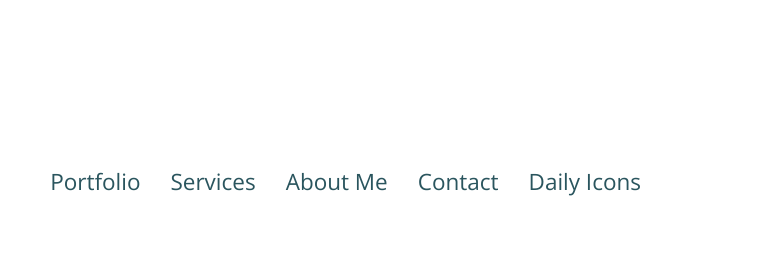
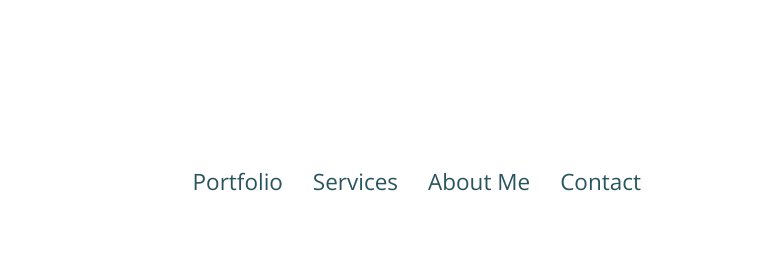
Before and after one commit to kimlivhello/kimliv, a plain HTML site: page index.html in a window 1280 px wide. Shown: the top 280 px of the page, 374-1139 px from the left. Drawn offline with nearby package versions, Linux system fonts and the light colour scheme.

Commit message:
commented out icon page

```diff
--- a/index.html
+++ b/index.html
@@ -40,7 +40,7 @@
               <li><a href="#services">Services</a></li>
               <li><a href="#about-me">About Me</a></li>
               <li><a href="#contact">Contact</a></li>
-              <li><a href="icons/index.html" targe="_blank">Daily Icons</a></li>
+<!--          <li><a href="icons/index.html" targe="_blank">Daily Icons</a></li> -->
             </ul>
           </nav>
         </div>
```
